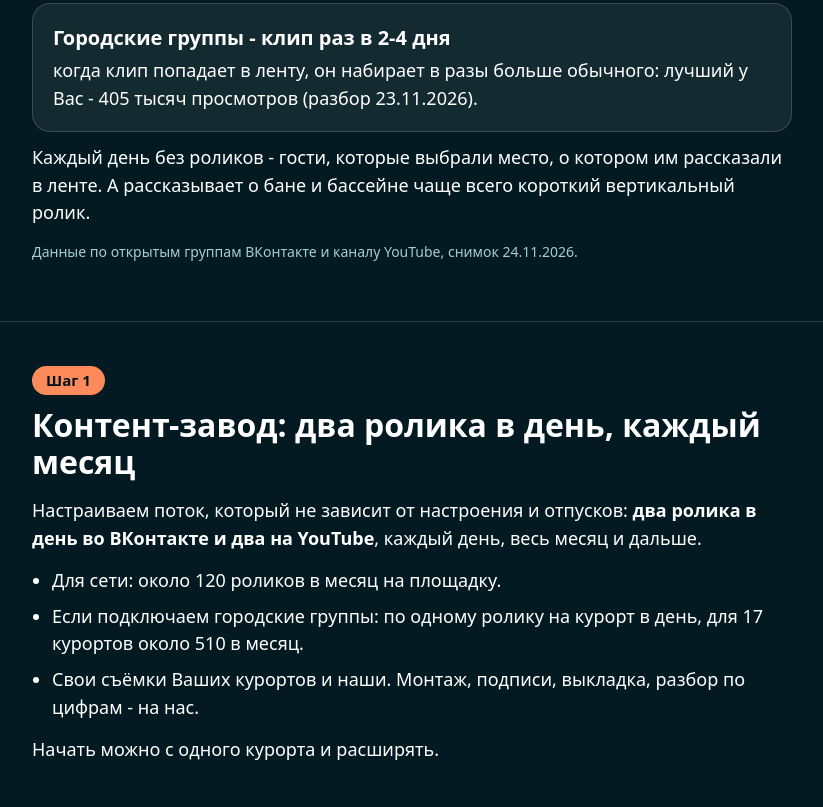
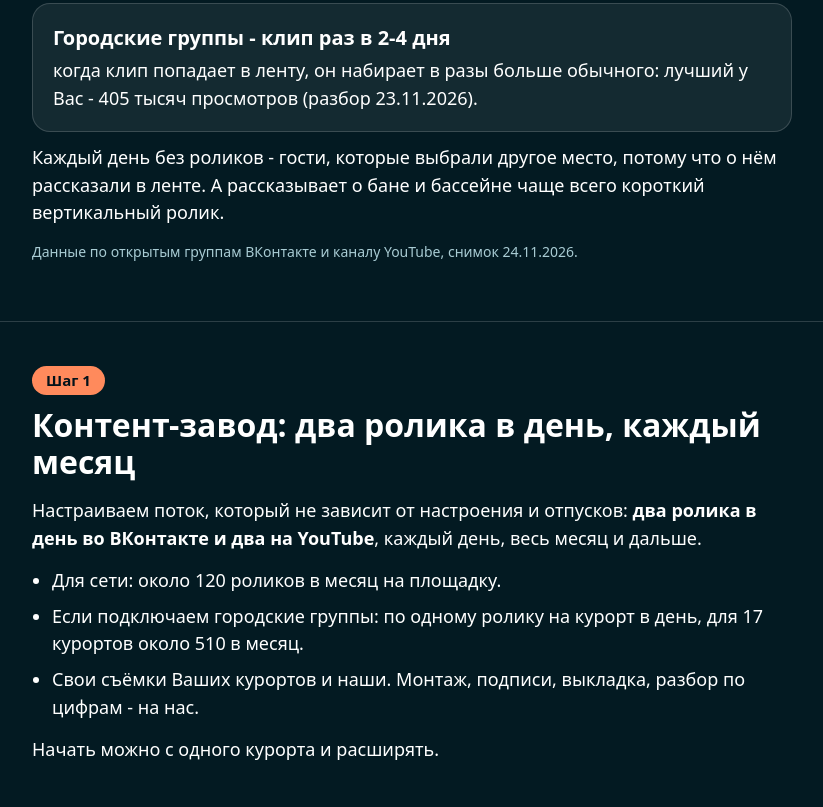
Before and after one commit to ilin20vek/termoland-predlozhenie, a plain HTML site: page index.html in a window 1280 px wide. Shown: the part 753-1560 px from the top of the page, without its empty margins (228-1051 px from the left). Drawn offline with Linux system fonts and the light colour scheme.

Commit message:
Две правки текста
Co-Authored-By: Claude Sonnet 5.5 <noreply@anthropic.com>

```diff
--- a/index.html
+++ b/index.html
@@ -51,7 +51,7 @@ td:last-child,th:last-child{text-align:right;white-space:nowrap}
 <div class="k"><b>Главная группа ВКонтакте - 22,5 тыс. человек</b>за последние полгода ни одного клипа.</div>
 <div class="k"><b>YouTube сети - 252 подписчика</b>площадка, где ролики быстро находят новых людей, у сети почти пустая.</div>
 <div class="k"><b>Городские группы - клип раз в 2-4 дня</b>когда клип попадает в ленту, он набирает в разы больше обычного: лучший у Вас - 405 тысяч просмотров (разбор 23.11.2026).</div>
-<p>Каждый день без роликов - гости, которые выбрали место, о котором им рассказали в ленте. А рассказывает о бане и бассейне чаще всего короткий вертикальный ролик.</p>
+<p>Каждый день без роликов - гости, которые выбрали другое место, потому что о нём рассказали в ленте. А рассказывает о бане и бассейне чаще всего короткий вертикальный ролик.</p>
 <p class="f">Данные по открытым группам ВКонтакте и каналу YouTube, снимок 24.11.2026.</p>
 </div></section>
 
@@ -82,7 +82,6 @@ td:last-child,th:last-child{text-align:right;white-space:nowrap}
 <li>ролик блогера идёт с пометкой «Реклама» и маркировкой (erid): сеанс за ролик - это бартер, а он считается рекламой. С Вашим юристом сверим;</li>
 <li>сеансы действуют в будни и в часы, которые Вы назовёте.</li>
 </ul>
-<p class="f">Тарифы выходного дня на сайтах не сверяли: они отдельные.</p>
 </div></section>
 
 <section><div class="w">
```
